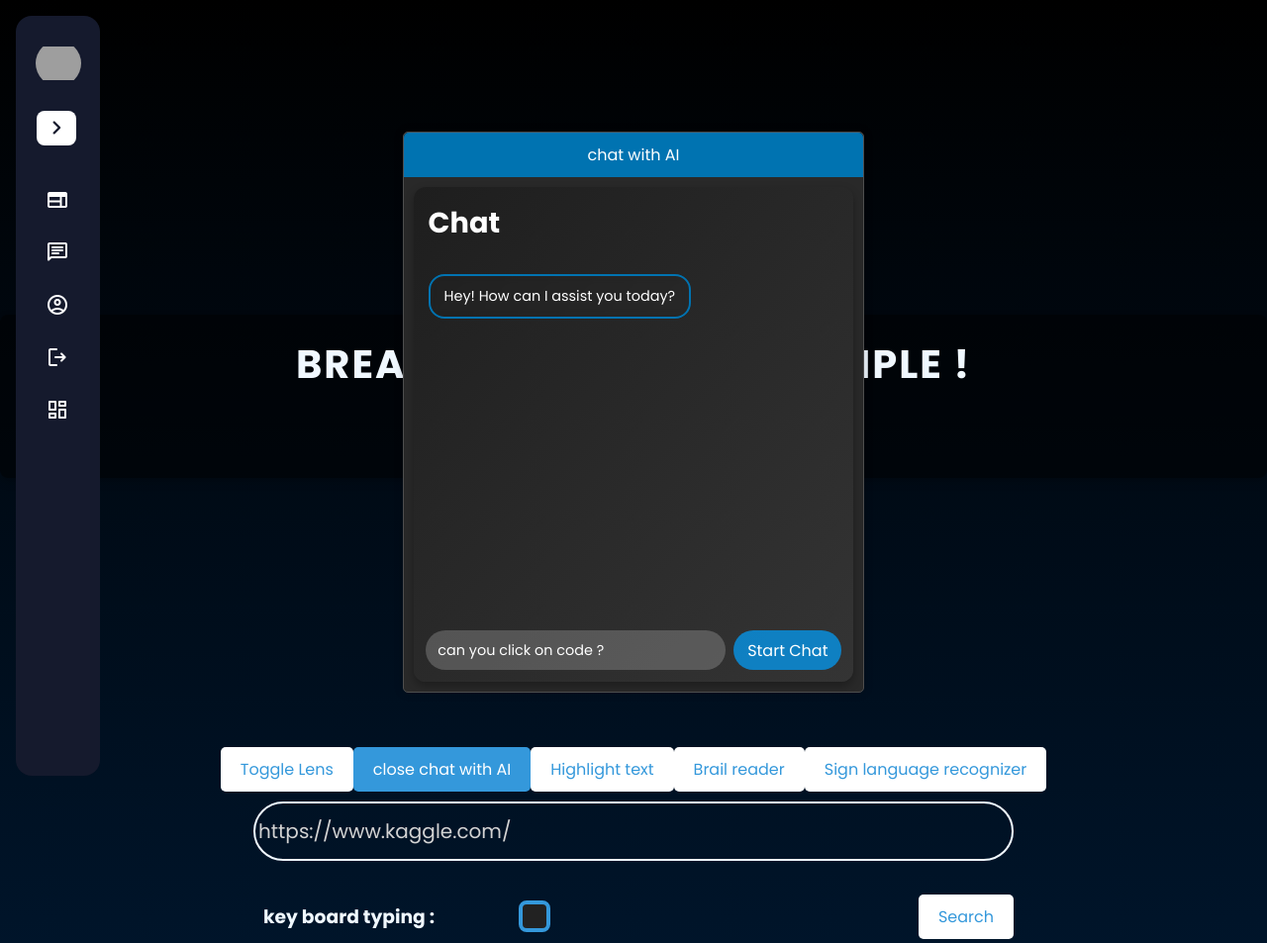
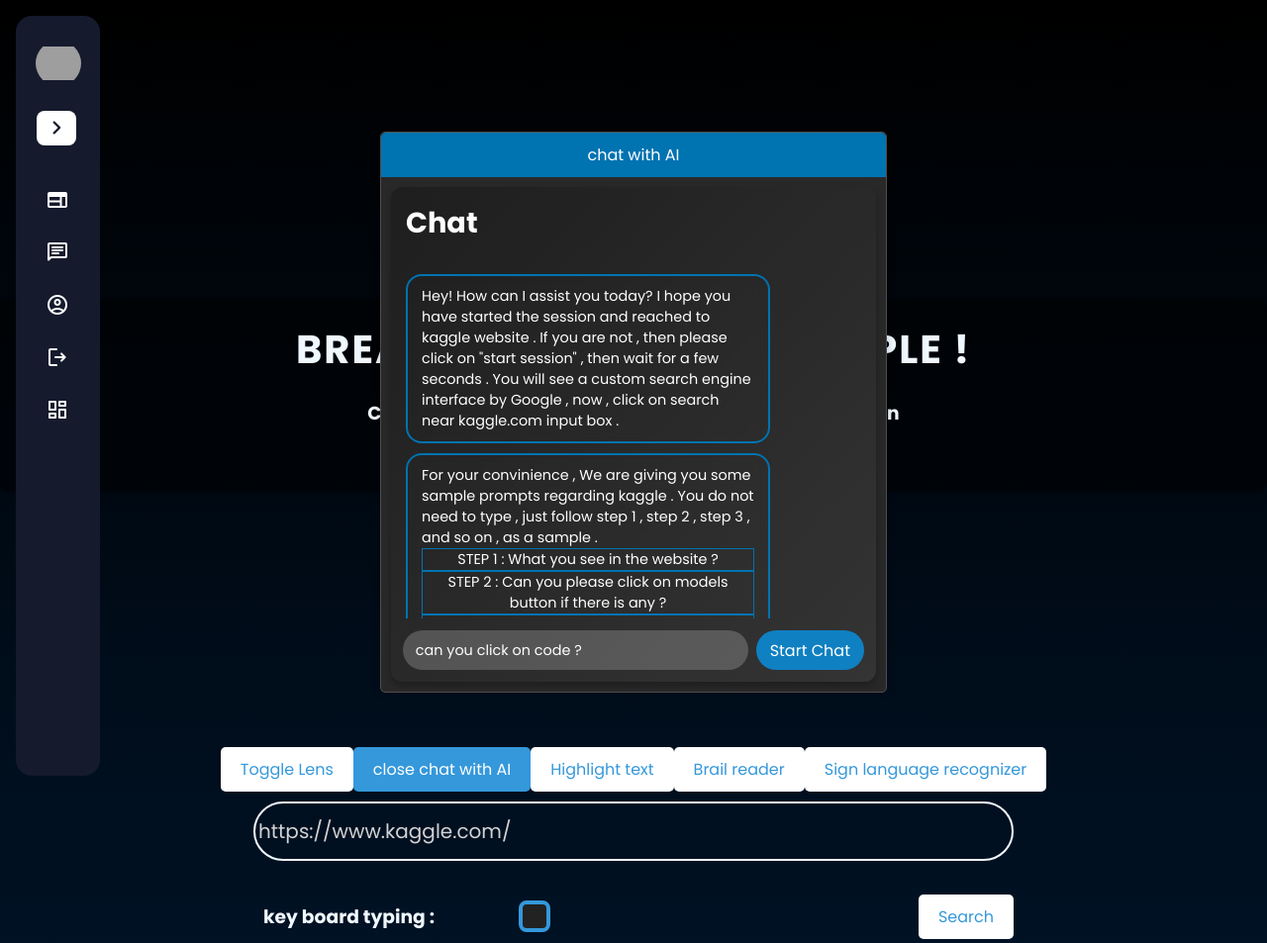
Before and after one commit to AYUSHKHAIRE/web-view, a Django app: page /browse/ in a window 1280 px wide, after a click on "chat with AI". Shown: the top 953 px of the page at 99% size. Run offline with Django 5.2, Linux system fonts and the light colour scheme; the visitor is signed in with stand-in values (Sample User, id 1); parts of the project's set-up code (start-up, migrations or seed data) failed here and were passed over; some libraries are stand-ins or nearby versions; grey boxes are pictures that could not be loaded.

Commit message:
added operating information

```diff
--- a/accessweb/templates/browse/main.html
+++ b/accessweb/templates/browse/main.html
@@ -4,7 +4,7 @@
   <div class="maincontainer">
     <div class="container">
       <h1>Break the Barriers , {{request.user.username}} !</h1>
-
+      <h3>Click on the  "start session" 👇 button to start the session</h3>
       {% if user.is_authenticated %}
       <button id="startSessionButton">Start Session</button>
       <button
@@ -44,6 +44,16 @@
     <button id="search_btn" class="searchbtn">Search</button>
   </div>
 </div>
+<div class="themaininstruction container" >
+  <div class="theinstruction" style="min-width: 30%;;display: block;margin: auto;" >
+    <h3>Now , Your session has been started !  <br> You will see google's custom search bar . <br> But we wish you try our own way . <br> We have already took a sample website for you . it is kaggle . We already have entered it for you as well : <br> Please click on search button as it is , let us explore Kaggle ! 👉 <br> Kaggle website will open there . </h3>
+  </div>
+    <div class="theinstruction" style="min-width: 30%;;display: block;margin: auto;" >
+    <h2>We wish you should explore our AI features first . </h2>
+    <h3>Click on the "Chat with AI" button to start the interaction</h3>
+    <h3>You will get next instructions there .</h3>
+  </div>
+</div>
 <div class="imagecon" id="imagecon">
   <div class="img-container">
     <img
@@ -79,6 +89,9 @@
       <div id="vistool">
         <h2>Lens settings</h2>
         <div class="subtool">
+          <div class="viewlensinfo" style="width: 300px;" >
+            We help you to view the website on ULTRA zoom , with easiest possible way , adjust size and depth of lens . Please click on the following square box to see the lens in action 👇.<br />
+          </div>
           <div
             style="
               display: flex;
@@ -139,7 +152,24 @@
         </header>
         <ul class="chatbox" id="LLM-conversation">
           <li class="chat-incoming chat">
-            <p>Hey! How can I assist you today?</p>
+            <p>Hey! How can I assist you today? I hope you have started the session and reached to kaggle website . If you are not , then please click on "start session" , then wait for a few seconds . You will see a custom search engine interface by Google , now , click on search near kaggle.com input box . </p>
+          </li>
+          <li class="chat-incoming chat">
+            <p>For your convinience , We are giving you some sample prompts regarding kaggle . You do not need to type , just follow step 1 , step 2 , step 3 , and so on , as a sample . </p>
+            <div class="prompt-for-ai">
+              STEP 1 : What you see in the website ?
+            </div>
+            <div class="prompt-for-ai">
+              STEP 2 : Can you please click on models button if there is any ?
+            </div>
+            <div class="prompt-for-ai">
+              STEP 3 : Can you please search for gemini model ?
+            </div>
+            <li class="chat-incoming chat" >
+            copy and paste the STEP 1 text in the input box and click on "start chat" button . wait till AI take action , then , copy paste and send STEP 2 , then again wait for AI action , and then step 3 .<br />
+            <div class="prompt-for-ai">
+              STEP 4 : Explore more , view the other features like ULTRA ZOOM LENS , brail display , text significance ,  and so on .
+            </li>
           </li>
         </ul>
         <div class="chat-input">
@@ -162,6 +192,9 @@
     </div>
     <div class="chat-content">
       <h1>highlight the text</h1>
+      <p class="textinnfo" style="width: 300px;" >
+        we help you to get the quick summery on basis of AI , highlighting important text , so you can get the idea of the website quickly .
+      </p>
       <button id="highlight-chat-button" class="highlight-chat-button">
         highlight
       </button>
@@ -178,7 +211,8 @@
     <div class="chat-content">
       <div class="mainbrailcolordiv">
         <div id="braildiv" class="braildiv">
-          <div class="mainbrailstrip" id="mainbrailstrip">
+          <div class="brailmaininstandplate" style="display: flex;" >
+                      <div class="mainbrailstrip" id="mainbrailstrip">
             <div class="brailarrow" id="brailleft">
               <button>&lt;</button>
             </div>
@@ -195,6 +229,11 @@
             <div class="brailarrow" id="brailright">
               <button>&gt;</button>
             </div>
+          </div>
+          <div class="brailinstruction" style="width: 300px; display: flex;align-items: center;text-align: center;justify-content: center; " >
+            If you are a deaf , but your eyes are still sensitive to light , we can help you with screen based brail . <br>
+  try to increase your monitor brightness , turn room light off , and get close to your monitor screen . <br> Now try to guess the letter on basis of light difference .Yes , it is a "t" letter . now , press left arrow key on your keyboard , and go to past letter , and right arrow key to next letter .
+          </div>
           </div>
           <div class="textstrip">
             <button class="brail-english-letter" id="brail-english-letter-0">
@@ -244,6 +283,9 @@
           <button id="turn-on-camera">Start Camera</button>
           <video id="sign-video" autoplay></video>
           <canvas id="sign-canvas" style="display: none"></canvas>
+          <div class="signinstruction" style="width: 400px;" >
+            This feature is under development . If we get in selected , we will work on this project . already we have done a lot of work .
+          </div>
         </div>
       </div>
     </div>
```
